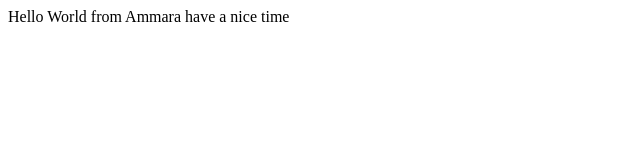
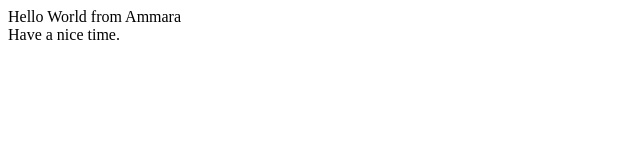
Before and after one commit to Um-e-Ammara/ammara-bootcamp2020, a plain HTML site: page index.html in a window 1280 px wide. Shown: the whole page, without its empty margins (0-640 px from the left). Drawn offline with Linux system fonts and the light colour scheme.

Commit message:
Update index.html
correct

```diff
--- a/index.html
+++ b/index.html
@@ -6,7 +6,8 @@
 <body>
     <div>
         Hello World from Ammara
-        have a nice time
+        <br>
+        Have a nice time.
     </div>
 </body>
 </html>
```
